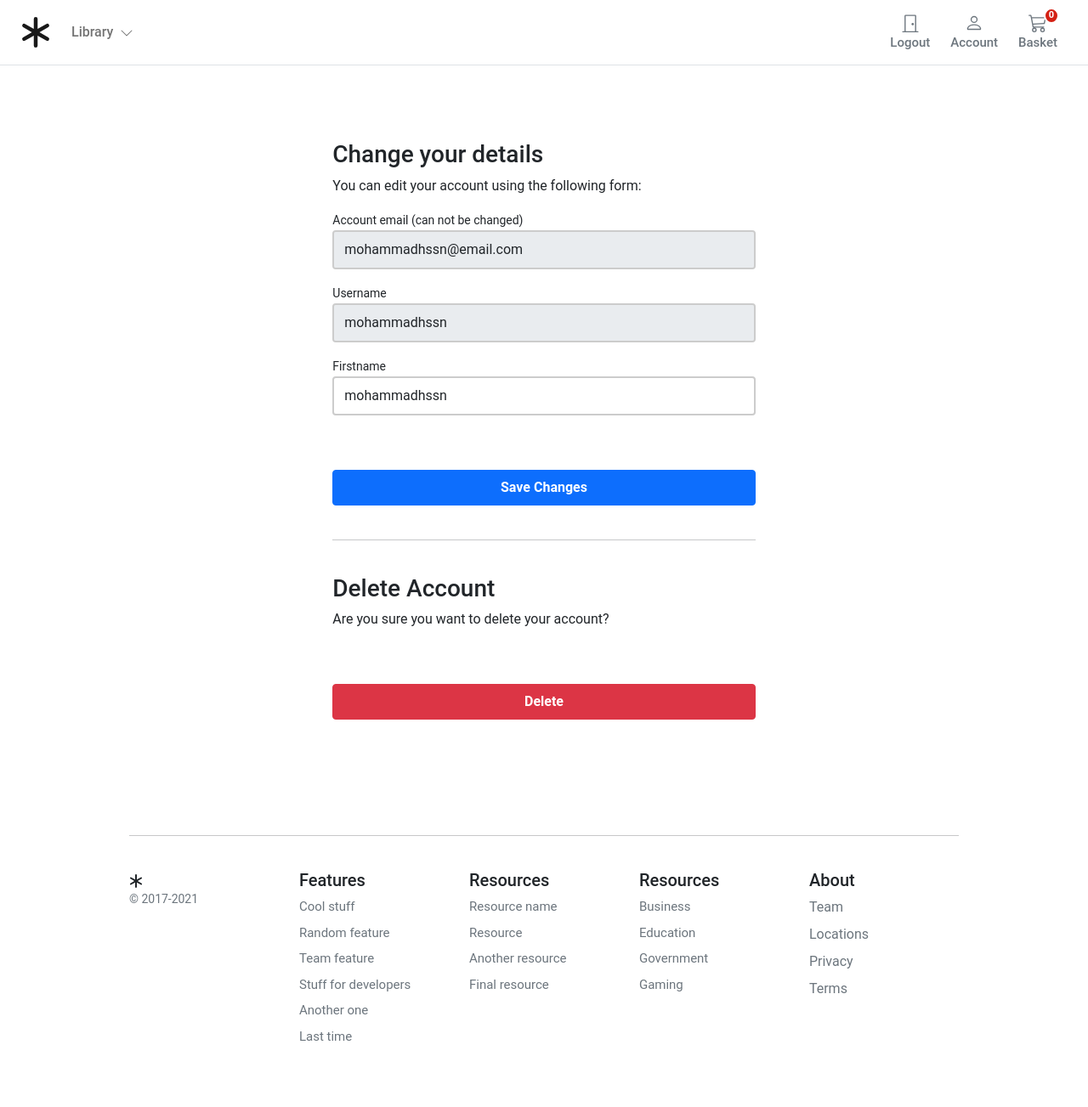
After one commit to mohammadhssn/ecommerce, a Django app: page /account/profile/edit/ in a window 1280 px wide. The commit adds this page. Shown: the whole page at 85% size. Run offline with Django 4.2, Linux system fonts and the light colour scheme; a user stored in the database is signed in; data that the repository does not hold is empty.

Commit message:
added update and delete account feture

```diff
--- a/account/forms.py
+++ b/account/forms.py
@@ -60,3 +60,27 @@ class UserLoginForm(AuthenticationForm):
             'id': 'login-pwd'
         }
     ))
+
+
+class UserEditForm(forms.ModelForm):
+    email = forms.EmailField(
+        label='Account email (can not be changed)', max_length=200, widget=forms.TextInput(
+            attrs={'class': 'form-control mb-3', 'placeholder': 'email', 'id': 'form-email', 'readonly': 'readonly'}))
+
+    user_name = forms.CharField(
+        label='Username', min_length=4, max_length=50, widget=forms.TextInput(
+            attrs={'class': 'form-control mb-3', 'placeholder': 'Username', 'id': 'form-firstname',
+                   'readonly': 'readonly'}))
+
+    first_name = forms.CharField(
+        label='Firstname', min_length=4, max_length=50, widget=forms.TextInput(
+            attrs={'class': 'form-control mb-3', 'placeholder': 'Firstname', 'id': 'form-lastname'}))
+
+    class Meta:
+        model = UserBase
+        fields = ('email', 'user_name', 'first_name',)
+
+    def __init__(self, *args, **kwargs):
+        super().__init__(*args, **kwargs)
+        self.fields['user_name'].required = True
+        self.fields['email'].required = True
--- a/account/templates/account/dashboard.html
+++ b/account/templates/account/dashboard.html
@@ -10,7 +10,7 @@
             </div>
             <div class="col-12 d-flex justify-content-between">
                 <div>Manage your <b>orders</b> and personal details</div>
-                <div><a href="#">Change Details</a></div>
+                <div><a href="{% url 'account:edit_profile' %}">Change Details</a></div>
             </div>
             <hr/>
         </div>
--- /dev/null
+++ b/account/templates/account/edit_detail.html
@@ -0,0 +1,77 @@
+{% extends 'base.html' %}
+
+{% block title %}
+    Edit Profile
+{% endblock %}
+
+{% block content %}
+    <style>
+        .account-form input {
+            border: 2px solid #ccc;
+            height: calc(2em + .75rem + 2px);
+        }
+
+        .account-form input:focus {
+            border-color: #1497ff;
+            box-shadow: none;
+        }
+    </style>
+
+    <div class="container-fluid">
+        <div class="row no-gutter">
+            <div class="col-md-12">
+                <div class="login d-flex align-items-center py-5">
+                    <div class="container">
+                        <div class="row">
+                            <div class="col-12 col-lg-7  mx-auto">
+
+                                <form class="account-form px-4 pt-4" method="post" enctype="multipart/form-data">
+
+                                    {% if user_form.is_valid and profile_form.is_valid %}
+                                        <div class="alert alert-primary" role="alert">
+                                            Details successfully updated!
+                                        </div>
+                                        <p class="small text-center pt-0">
+                                            <a href="{% url "account:dashboard" %}">Back to Dashboard</a>
+                                        </p>
+                                    {% else %}
+                                        <h3>Change your details</h3>
+                                        <p>You can edit your account using the following form:</p>
+                                    {% endif %}
+
+                                    {% if form.errors %}
+                                        <div class="alert alert-primary" role="alert">
+                                            Error: Please try again!
+                                        </div>
+                                    {% endif %}
+
+                                    {% csrf_token %}
+                                    <label class="small font-weight-bold">{{ user_form.email.label }}</label>
+                                    {{ user_form.email }}
+                                    <label class="small font-weight-bold">{{ user_form.user_name.label }}</label>
+                                    {{ user_form.user_name }}
+                                    <label class="small font-weight-bold">{{ user_form.first_name.label }}</label>
+                                    {{ user_form.first_name }}
+
+
+                                    <button class="btn btn-primary btn-block py-2 mb-4 mt-5 fw-bold w-100" type="submit"
+                                            value="Save changes">Save Changes
+                                    </button>
+                                    <hr class="mb-3">
+                                </form>
+                                <form class="account-form px-4" action="{% url "account:delete_user" %}" method="post">
+                                    {% csrf_token %}
+                                    <p class=" h3 pt-4 font-weight-bold">Delete Account</p>
+                                    <p>Are you sure you want to delete your account?</p>
+                                    <button type="submit" role="button"
+                                            class="btn btn-danger btn-block py-2 mb-4 mt-5 fw-bold w-100">Delete
+                                    </button>
+                                </form>
+                            </div>
+                        </div>
+                    </div>
+                </div>
+            </div>
+        </div>
+    </div>
+{% endblock %}
--- a/account/urls.py
+++ b/account/urls.py
@@ -1,4 +1,5 @@
 from django.urls import path
+from django.views.generic import TemplateView
 from . import views
 
 app_name = 'account'
@@ -9,4 +10,9 @@ urlpatterns = [
     path('logout/', views.AccountLogout.as_view(), name='logout'),
     path('activate/<slug:uidb64>/<slug:token>/', views.AccountActivate.as_view(), name='activate'),
     path('dashboard', views.Dashboard.as_view(), name='dashboard'),
+    path('profile/edit/', views.EditProfile.as_view(), name='edit_profile'),
+    path('profile/delete_user/', views.DeleteUser.as_view(), name='delete_user'),
+    path('profile/delete_confirm/', TemplateView.as_view(template_name='account/delete_confirm.html'),
+         name='delete_confirmation'),
+
 ]
--- a/account/views.py
+++ b/account/views.py
@@ -1,15 +1,16 @@
-from django.shortcuts import render, redirect
+from django.shortcuts import render, redirect, get_object_or_404
 from django.views import View
 from django.template.loader import render_to_string
 from django.utils.encoding import force_bytes, force_str
 from django.utils.http import urlsafe_base64_encode, urlsafe_base64_decode
 from django.contrib.sites.shortcuts import get_current_site
-from django.contrib.auth import login
+from django.contrib.auth import login, logout
 from django.contrib.auth.mixins import LoginRequiredMixin
 from django.http import HttpResponse
 from django.contrib.auth import views as auth_view
 
-from .forms import RegistrationForm, UserLoginForm
+
+from .forms import RegistrationForm, UserLoginForm, UserEditForm
 from .models import UserBase
 from .token import account_activation_token
 
@@ -78,3 +79,29 @@ class AccountLogout(auth_view.LogoutView):
 class Dashboard(LoginRequiredMixin, View):
     def get(self, request):
         return render(request, 'account/dashboard.html')
+
+
+class EditProfile(LoginRequiredMixin, View):
+    form_class = UserEditForm
+    template_name = 'account/edit_detail.html'
+
+    def get(self, request):
+        user_form = self.form_class(instance=request.user)
+        return render(request, self.template_name, {'user_form': user_form})
+
+    def post(self, request):
+        user_form = self.form_class(data=request.POST, instance=request.user)
+        if user_form.is_valid():
+            user_form.save()
+            return redirect('account:dashboard')
+        return render(request, self.template_name, {'user_form': self.form_class(instance=request.user)})
+
+
+class DeleteUser(LoginRequiredMixin, View):
+
+    def post(self, request):
+        user = get_object_or_404(UserBase, user_name=request.user)
+        user.is_active = False
+        user.save()
+        logout(request)
+        return redirect('account:delete_confirmation')
```
Also changed, not shown: account/templates/account/delete_confirm.html (added, +35 -0 lines), db.sqlite3.
